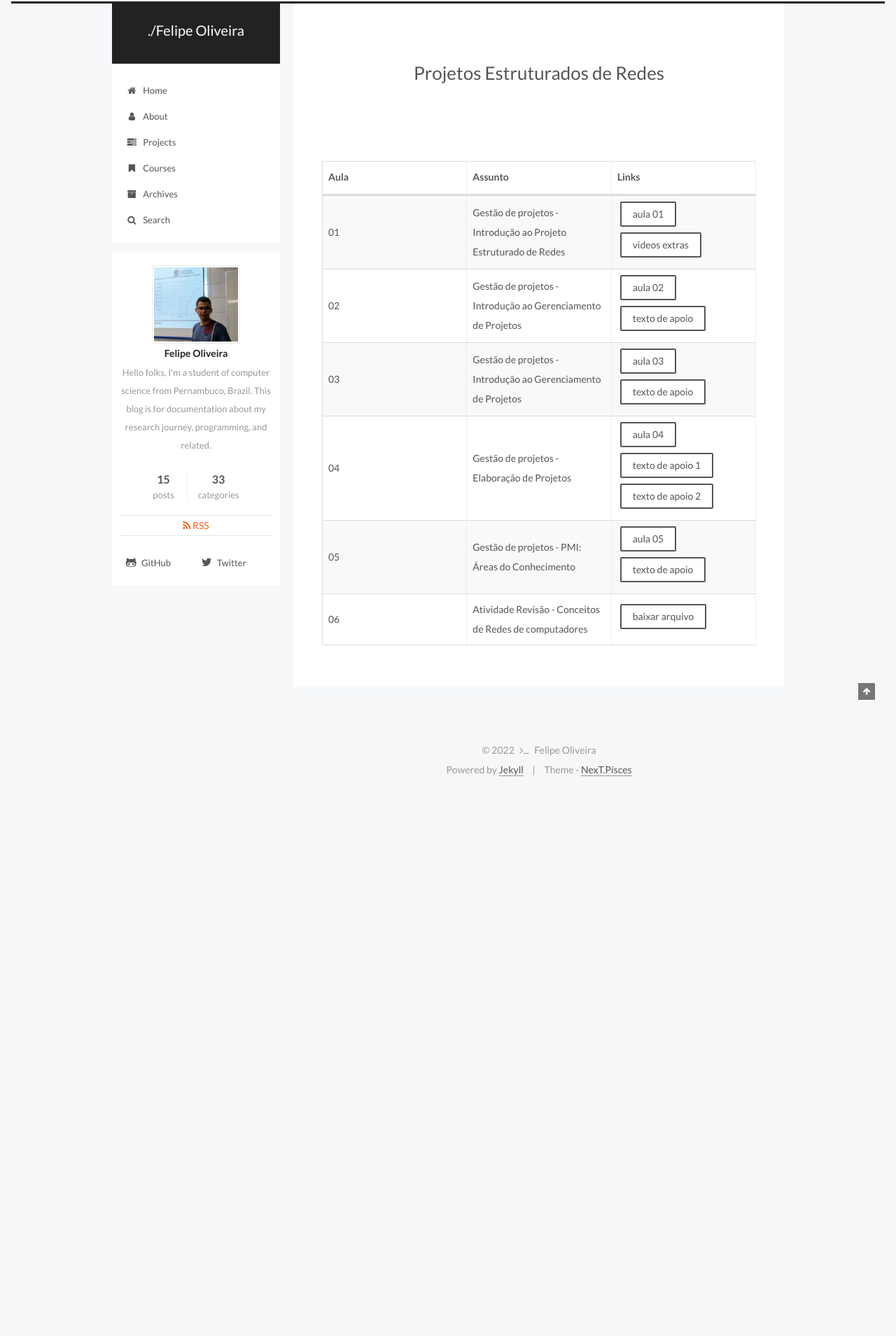
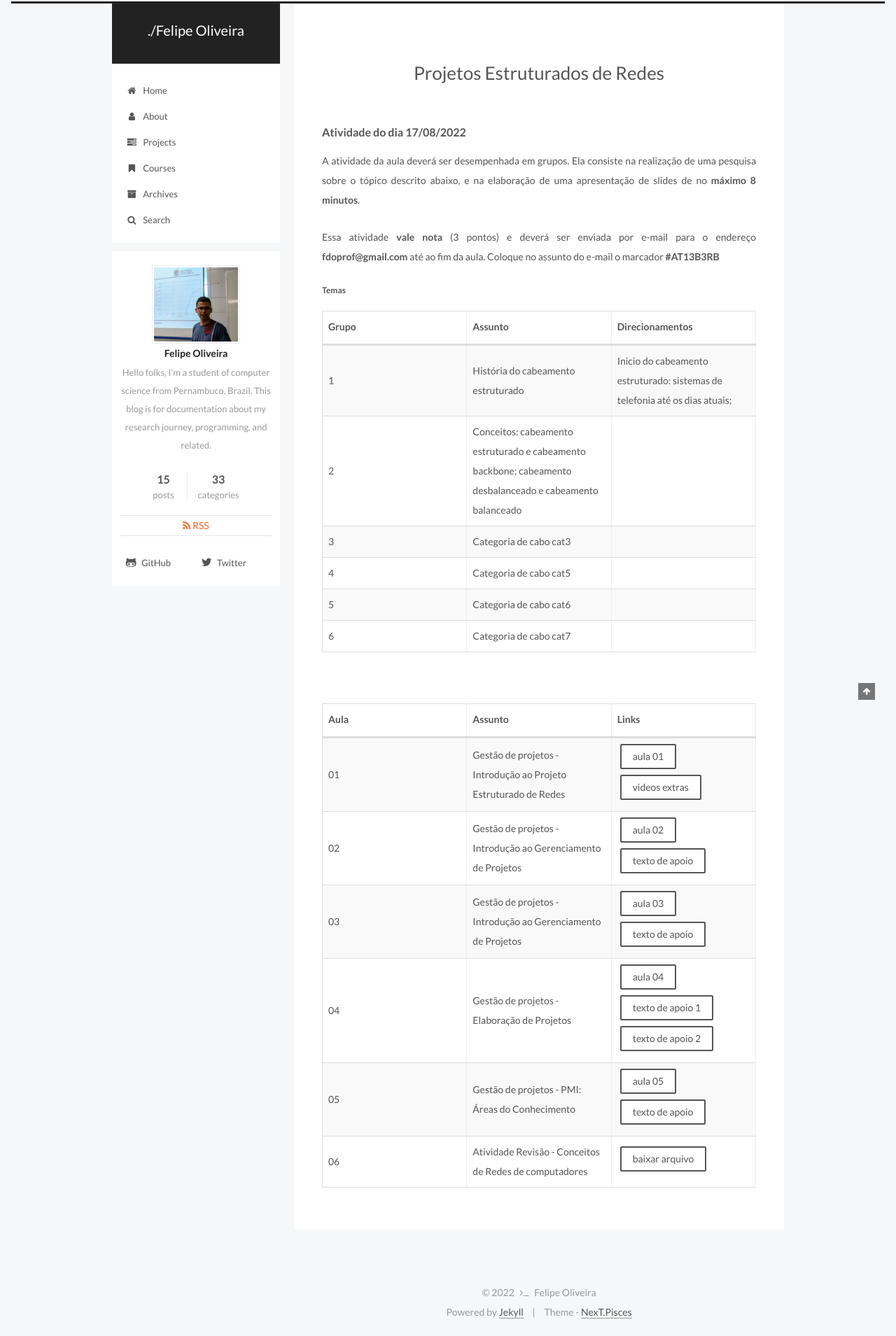
Before and after one commit to fdoliv/fdoliv.github.io, a Jekyll site: the page built from courses/per/index.md, in a window 1280 px wide. Shown: the whole page at 70% size. Built offline with Jekyll 4.4.1, drawn with Linux system fonts in a browser that asks for light colours; before the commit the page ends 1134 px from its top, so only the background shows below that.

Commit message:
Atividade 3RB

```diff
--- a/courses/per/index.md
+++ b/courses/per/index.md
@@ -9,6 +9,25 @@ comments: false
 ---
 <br/>
 
+#### Atividade do dia 17/08/2022
+
+A atividade da aula deverá ser desempenhada em grupos. Ela consiste na realização de uma pesquisa sobre o tópico descrito abaixo, e na elaboração de uma apresentação de slides de no **máximo 8 minutos**.
+
+Essa atividade **vale nota** (3 pontos) e deverá ser enviada por e-mail para o endereço **fdoprof@gmail.com** até ao fim da aula. Coloque no assunto do e-mail o marcador **#AT13B3RB**
+
+###### Temas
+
+| Grupo | Assunto | Direcionamentos
+| -- | --- | ----------- |
+| 1 | História do cabeamento estruturado | Inicio do cabeamento estruturado: sistemas de telefonia até os dias atuais;  |
+| 2 | Conceitos: cabeamento estruturado e cabeamento backbone; cabeamento desbalanceado e cabeamento balanceado |
+| 3 | Categoria de cabo cat3 | |
+| 4 | Categoria de cabo cat5 | |
+| 5 | Categoria de cabo cat6 | |
+| 6 | Categoria de cabo cat7 | |
+
+
+
 <br/>
 
 | Aula | Assunto | Links |
```
